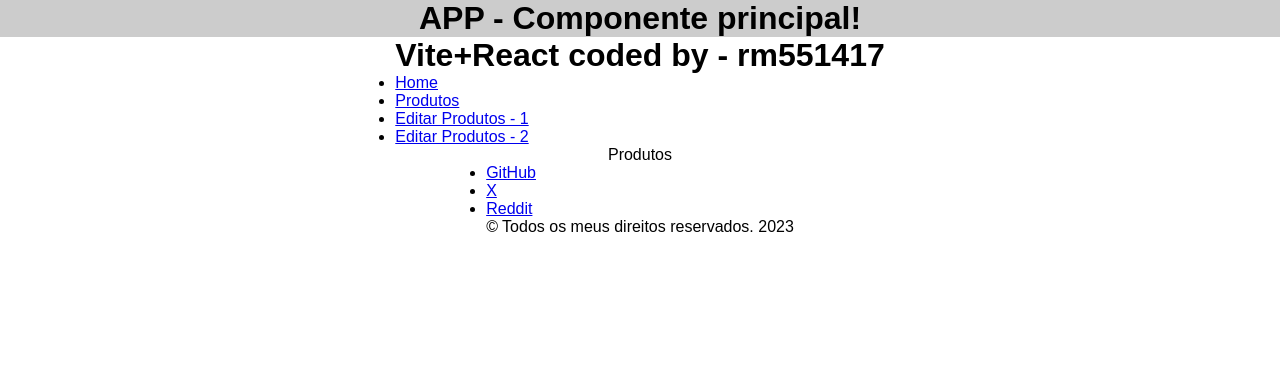
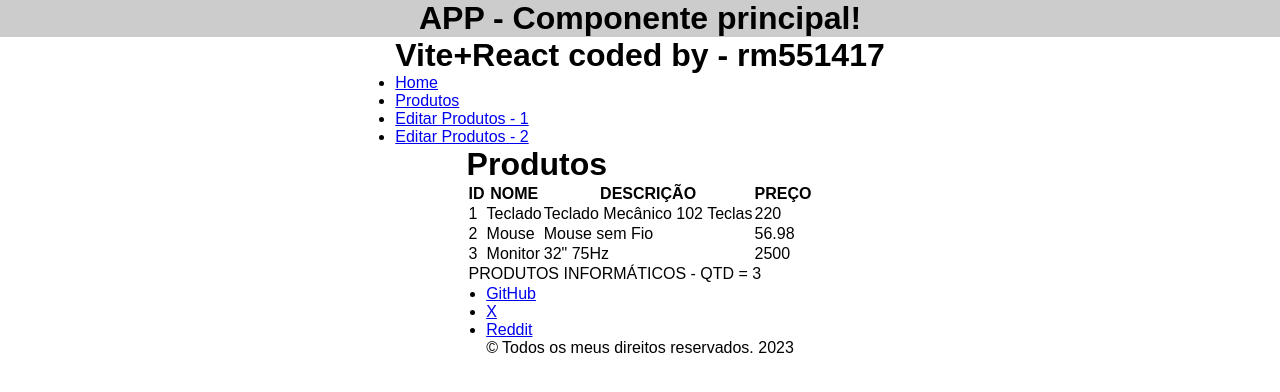
Before and after one commit to TomazVC/spa-1espf, a React (Vite) app: page /produtos in a window 1280 px wide. Shown: the top 392 px of the page. Built offline with nearby package versions, Linux system fonts and the light colour scheme.

Commit message:
Listagem dinâmica realizada.

```diff
--- /dev/null
+++ b/src/components/ListaProdutos.jsx
@@ -0,0 +1,5 @@
+export const ListaProduto = [
+    {id:1,nome:"Teclado",desc:"Teclado Mecânico 102 Teclas",preco:220},
+    {id:2,nome:"Mouse",desc:"Mouse sem Fio",preco:56.98},
+    {id:3,nome:"Monitor",desc:'32" 75Hz',preco:2500},
+];
--- a/src/routes/EditarProdutos.jsx
+++ b/src/routes/EditarProdutos.jsx
@@ -3,9 +3,8 @@
 
 export default function EditarProdutos() {
 
-  document.title = "Editar Produtos";
-
   const{id} = useParams();
+  document.title = "Editar Produtos" + " " + id;
 
   return (
     <div>
--- a/src/routes/Produtos.jsx
+++ b/src/routes/Produtos.jsx
@@ -1,7 +1,40 @@
-import React from 'react'
+import { ListaProduto } from "../components/ListaProdutos";
 
 export default function Produtos() {
+  document.title = "Lista de Produtos";
+
   return (
-    <div>Produtos</div>
-  )
+    <div>
+      <h1>Produtos</h1>
+
+      <table>
+        <thead>
+          <tr>
+            <th>ID</th>
+            <th>NOME</th>
+            <th>DESCRIÇÃO</th>
+            <th>PREÇO</th>
+          </tr>
+        </thead>
+
+        <tbody>
+          {ListaProduto.map((item, indice) => (
+            <tr key={indice}>
+              <td>{item.id}</td>
+              <td>{item.nome}</td>
+              <td>{item.desc}</td>
+              <td>{item.preco}</td>
+            </tr>
+          ))}
+        </tbody>
+        <tfoot>
+          <tr>
+            <td colSpan={4}>
+              PRODUTOS INFORMÁTICOS - QTD = {ListaProduto.length}
+            </td>
+          </tr>
+        </tfoot>
+      </table>
+    </div>
+  );
 }
```
